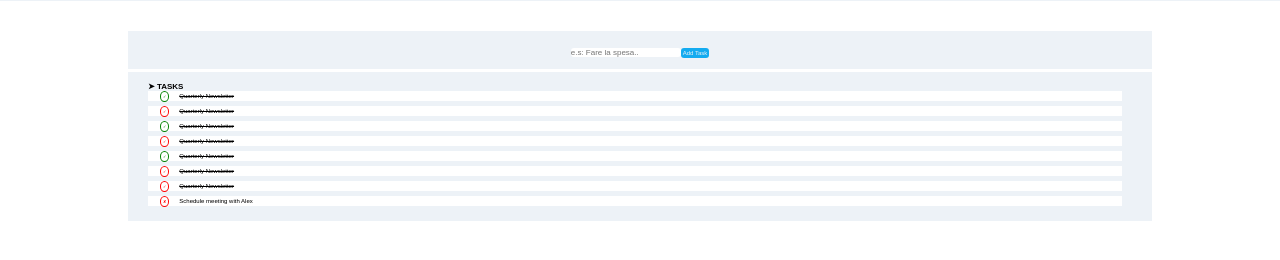
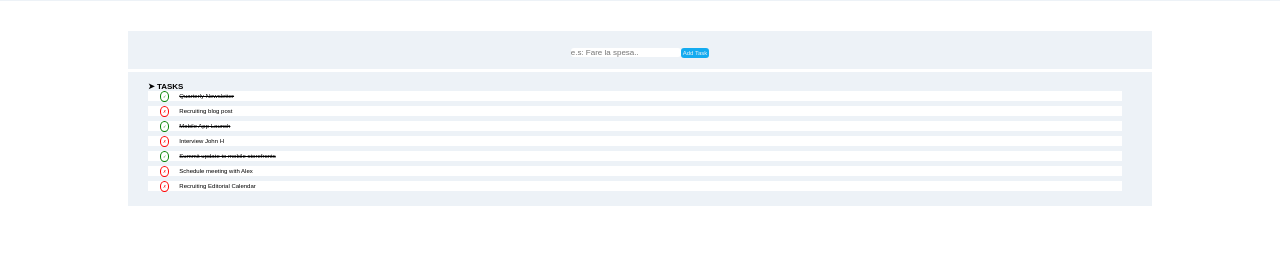
Before and after one commit to GessicaCalcagno/vue-todolist, a plain HTML site: page index.html in a window 1280 px wide. Shown: the part 66-326 px from the top of the page. Drawn offline with nearby package versions, Linux system fonts and the light colour scheme.

Commit message:
Add: end milestone 1

```diff
--- a/index.html
+++ b/index.html
@@ -37,16 +37,10 @@
                     <h2>&#10148; TASKS</h2>
                     <ul>
                         <li class="bcwhite" v-for="(curToDo, index) in toDos">
-                            <span class="done" :class="(curToDo.done === true) ? 'done' : 'undone'">&check;</span>
-                            <span class="lthr">Quarterly Newsletter</span>
+                            <span class="done" :class="(curToDo.done === true) ? 'done' : 'undone'">{{(curToDo.done === true) ? '&check;' : '&cross;'}}</span>
+                            <span :class="(curToDo.done === true) ? 'lthr' : ''">{{curToDo.text}}</span>
                             <!-- <span class="label-blue bdr lthr">Editorial</span> -->
                         </li>
-                    </ul>
-                    </li>
-                    <li class="bcwhite">
-                        <span class="undone">&#10008;</span>
-                        <span>Schedule meeting with Alex</span>
-                    </li>
                     </ul>
                 </div>
                 <!-- /Lista annidata -->
```
Also changed, not shown: 1 other file.
